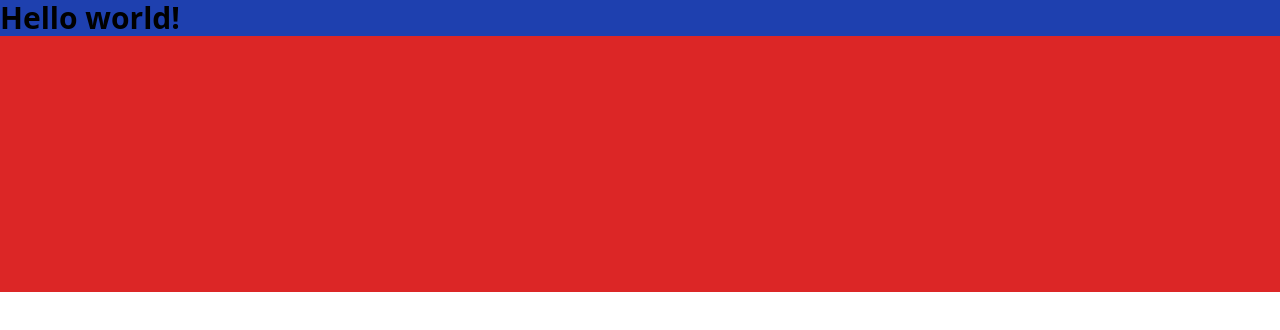
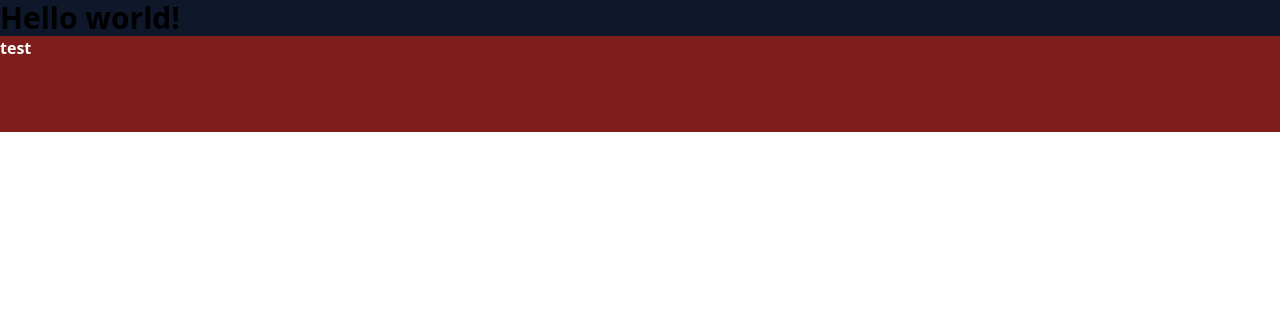
Before and after one commit to saurabhbahl/Equipter-Frontend-E-Commerce, a website: page index.html in a window 1280 px wide. Drawn offline with Linux system fonts and the light colour scheme.

Commit message:
added script for tailwind in package.json

```diff
--- a/index.html
+++ b/index.html
@@ -8,9 +8,11 @@
     <!-- <script src="https://cdn.tailwindcss.com"></script> -->
   </head>
   <body>
-    <h1 class="text-3xl flex font-bold content-auto bg-customBlue">
+    <h1 class="text-3xl flex font-bold content-auto bg-slate-900">
       Hello world!
     </h1>
-    <div class="h-64 bg-red-600 justify-center items-center"></div>
+    <div class="text-white h-24 bg-red-900 font-bold justify-center items-center">
+   test
+    </div>
   </body>
 </html>
--- a/package.json
+++ b/package.json
@@ -1,5 +1,8 @@
 {
   "devDependencies": {
     "tailwindcss": "^3.4.12"
+  },
+  "scripts": {
+    "build:css": "npx tailwindcss -i ./style.css -o ./output.css --watch"
   }
 }
```
Also changed, not shown: README.md, custom.css (deleted), output.css.
